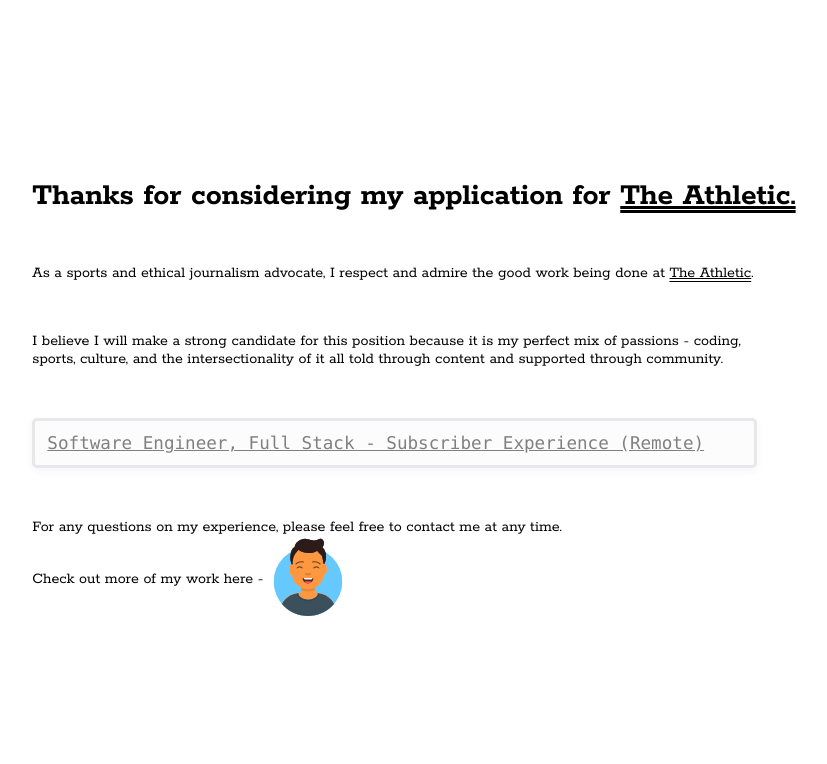
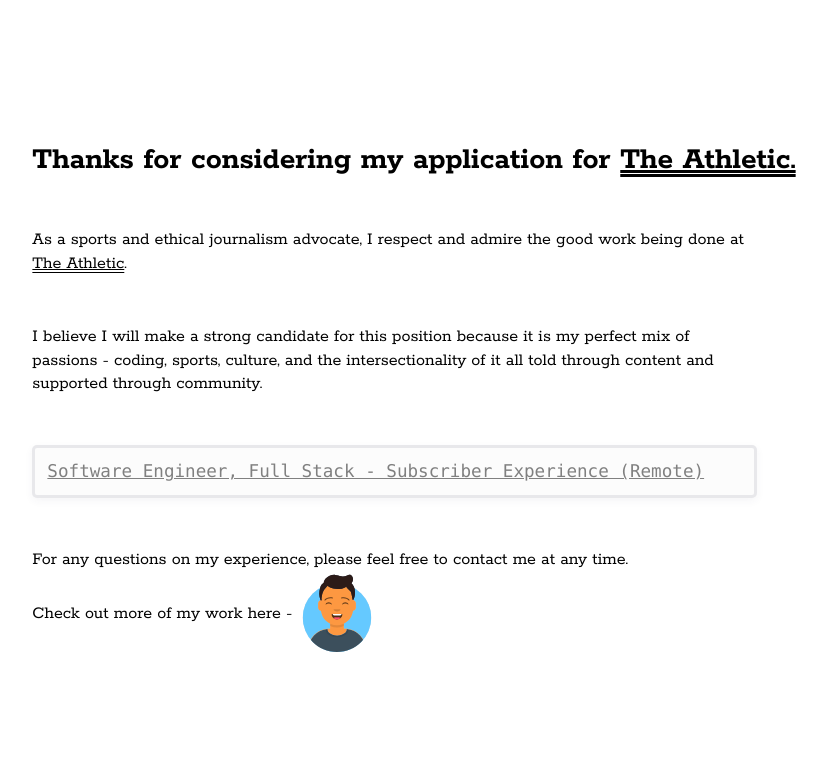
Before and after one commit to vnn8248/well, a Next.js app: page /contact in a window 1536 px wide. Shown: the top 764 px of the page, without its empty margins (354-1181 px from the left). Built offline with nearby package versions, Linux system fonts and the light colour scheme; no server answers.

Commit message:
Fix styling

```diff
--- a/styles/index.css
+++ b/styles/index.css
@@ -501,6 +501,13 @@
 }
 
 @media only screen and (min-width: 1440px) {
+
+    h3,
+    p {
+        font-size: 18px;
+        line-height: 1.3;
+    }
+
     .projects {
         padding: 50px 200px;
     }
```
